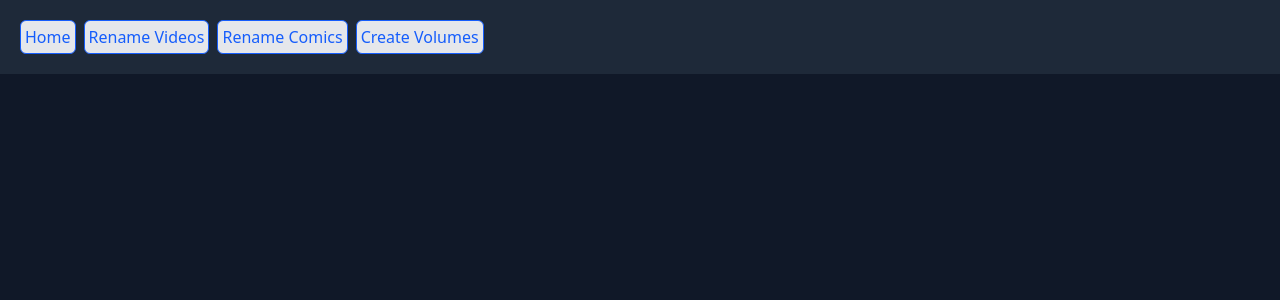
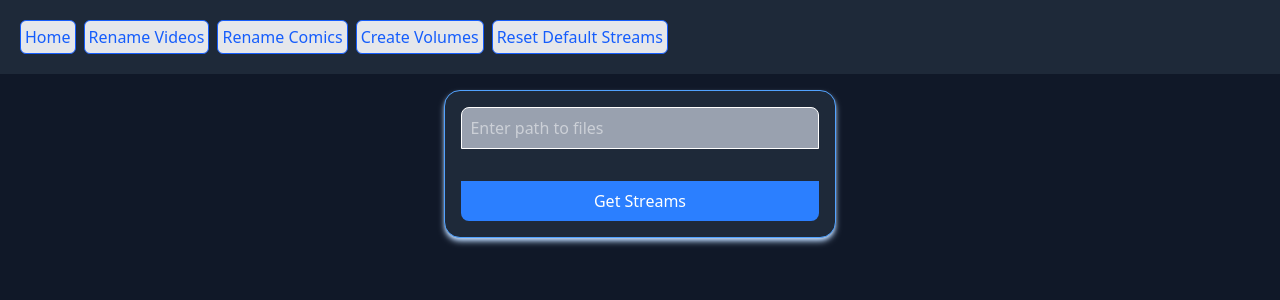
Before and after one commit to richard-chan-0/media-dashboard, a React (Vite) app: page /ffmpeg in a window 1280 px wide. Shown: the top 300 px of the page. Built offline with nearby package versions, Linux system fonts and the light colour scheme; no server answers.

Commit message:
move imports of pages from app to page and create form for pulling streams

```diff
--- a/src/app/App.tsx
+++ b/src/app/App.tsx
@@ -1,9 +1,7 @@
 import { Routes, Route } from "react-router-dom";
 import NavLink from "./lib/components/NavLink";
-import Home from "./pages/home";
-import RenamePage from "./pages/rename";
+import pages from "./pages/pages";
 import theme from "./lib/theme";
-import ManagePage from "./pages/manage";
 
 function App() {
   return (
@@ -13,15 +11,17 @@ function App() {
         <NavLink to="/rename/videos">Rename Videos</NavLink>
         <NavLink to="/rename/comics">Rename Comics</NavLink>
         <NavLink to="/volumes">Create Volumes</NavLink>
+        <NavLink to="/ffmpeg">Reset Default Streams</NavLink>
       </nav>
 
       <Routes>
-        <Route path="/" element={<Home />} />
-        <Route path="/rename/videos" element={<RenamePage mediaType="videos" />} />
-        <Route path="/rename/comics" element={<RenamePage mediaType="comics" />} />
-        <Route path="/volumes" element={<ManagePage />} />
+        <Route path="/" element={<pages.Home />} />
+        <Route path="/rename/videos" element={<pages.RenamePage mediaType="videos" />} />
+        <Route path="/rename/comics" element={<pages.RenamePage mediaType="comics" />} />
+        <Route path="/volumes" element={<pages.ManagePage />} />
+        <Route path="/ffmpeg" element={<pages.FfmpegPage />} />
       </Routes>
-    </div>
+    </div >
   );
 }
 
--- a/src/app/form/CreateVolumesForm.tsx
+++ b/src/app/form/CreateVolumesForm.tsx
@@ -15,7 +15,7 @@ export type VolumeMapping = {
 };
 
 const CreateVolumesForm = () => {
-    const apiLink = import.meta.env.VITE_API_LINK
+    const apiLink = import.meta.env.VITE_MEDIA_UTILITY_API_LINK
     const [storyName, setStoryName] = useState("");
     const [volumesMapping, setVolumesMapping] = useState<VolumeMapping>({});
     const [volumeFiles, setVolumeFiles] = useState<File[]>([]);
--- /dev/null
+++ b/src/app/form/ResetDefaultsForm.tsx
@@ -0,0 +1,42 @@
+import { postForm } from "../lib/api";
+import { ffmpegLink } from "../lib/constants";
+import { useState } from "react";
+import theme from "../lib/theme";
+
+type ResetDefaultsFormProps = {
+    setError: CallableFunction
+}
+
+const ResetDefaultsForm = ({ setError }: ResetDefaultsFormProps) => {
+    const [pathToFiles, setPathToFiles] = useState("");
+
+    const handleSubmit = async () => {
+        if (ffmpegLink) {
+            const formData = new FormData();
+            formData.append("path", pathToFiles);
+            const response = await postForm(`${ffmpegLink}/default_reset/streams`, formData)
+            if (response?.error) {
+                setError(response?.error)
+            } else {
+                console.log(response);
+            }
+        }
+    };
+
+    return (
+        <div className={`p-4 w-m border border-blue-400 rounded-2xl shadow-blue-200 shadow-md m-4 ${theme.appColor}`}>
+            <input
+                type="text"
+                value={pathToFiles}
+                onChange={(e) => setPathToFiles(e.target.value)}
+                placeholder="Enter path to files"
+                className={`border p-2 w-full mb-4 rounded-t-lg ${theme.appSecondaryColor}`}
+            />
+            <button onClick={handleSubmit} className="bg-blue-500 hover:bg-blue-600 active:bg-blue-800 disabled:bg-gray-200 text-white p-2 mt-4 w-full rounded-b-lg" >
+                Get Streams
+            </button>
+        </div>
+    );
+};
+
+export default ResetDefaultsForm;
--- a/src/app/lib/constants.ts
+++ b/src/app/lib/constants.ts
@@ -5,3 +5,5 @@ export const inputSeasonMessage = 'Enter season number';
 export const inputStartVolumeMessage = 'Enter start volume';
 
 export const inputStoryNameMessage = 'Enter a story title';
+
+export const ffmpegLink = import.meta.env.VITE_FFMPEG_UTILITY_API_LINK;
--- /dev/null
+++ b/src/app/pages/ffmpeg.tsx
@@ -0,0 +1,16 @@
+import Exception from "../lib/components/Exception";
+import { useState } from "react";
+import ResetDefaultsForm from "../form/ResetDefaultsForm";
+
+const FfmpegPage = () => {
+    const [error, setError] = useState("");
+
+    return (
+        <div className={`flex justify-center`}>
+            <ResetDefaultsForm setError={setError} />
+            <Exception error={error} />
+        </div>
+    );
+};
+
+export default FfmpegPage;
--- a/src/app/pages/home.tsx
+++ b/src/app/pages/home.tsx
@@ -1,5 +1,12 @@
 const Home = () => {
-    return <h1>this is the home page</h1>;
+    return (
+        <div className="flex flex-col items-center m-4 gap-2">
+            <h1 className="text-lg">Media Utility Dashboard</h1>
+            <p>
+                Utility webapp that can rename files into jellyfin compatible format
+            </p>
+        </div>
+    );
 }
 
 export default Home;
--- /dev/null
+++ b/src/app/pages/pages.ts
@@ -0,0 +1,11 @@
+import Home from "./home";
+import RenamePage from "./rename";
+import ManagePage from "./manage";
+import FfmpegPage from "./ffmpeg";
+
+export default {
+    Home,
+    RenamePage,
+    ManagePage,
+    FfmpegPage
+}
--- a/src/app/pages/rename.tsx
+++ b/src/app/pages/rename.tsx
@@ -30,7 +30,7 @@ const RenamePage = ({ mediaType }: RenamePageProps) => {
     }, [mediaType])
 
     const handleSubmit = async () => {
-        const apiLink = import.meta.env.VITE_API_LINK
+        const apiLink = import.meta.env.VITE_MEDIA_UTILITY_API_LINK
         if (apiLink) {
             const nameChangeRequest = processNameChangeToApiRequest(nameChanges);
             const response = await postJson(`${apiLink}/rename/process`, nameChangeRequest)
```
